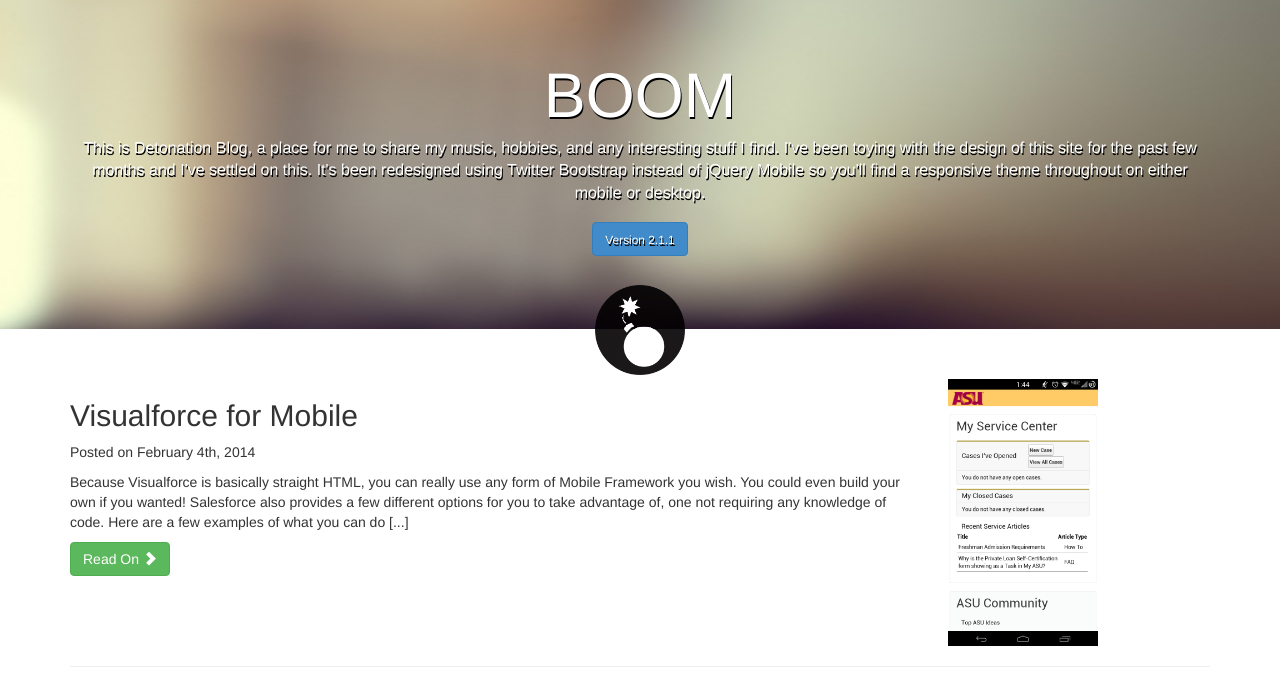
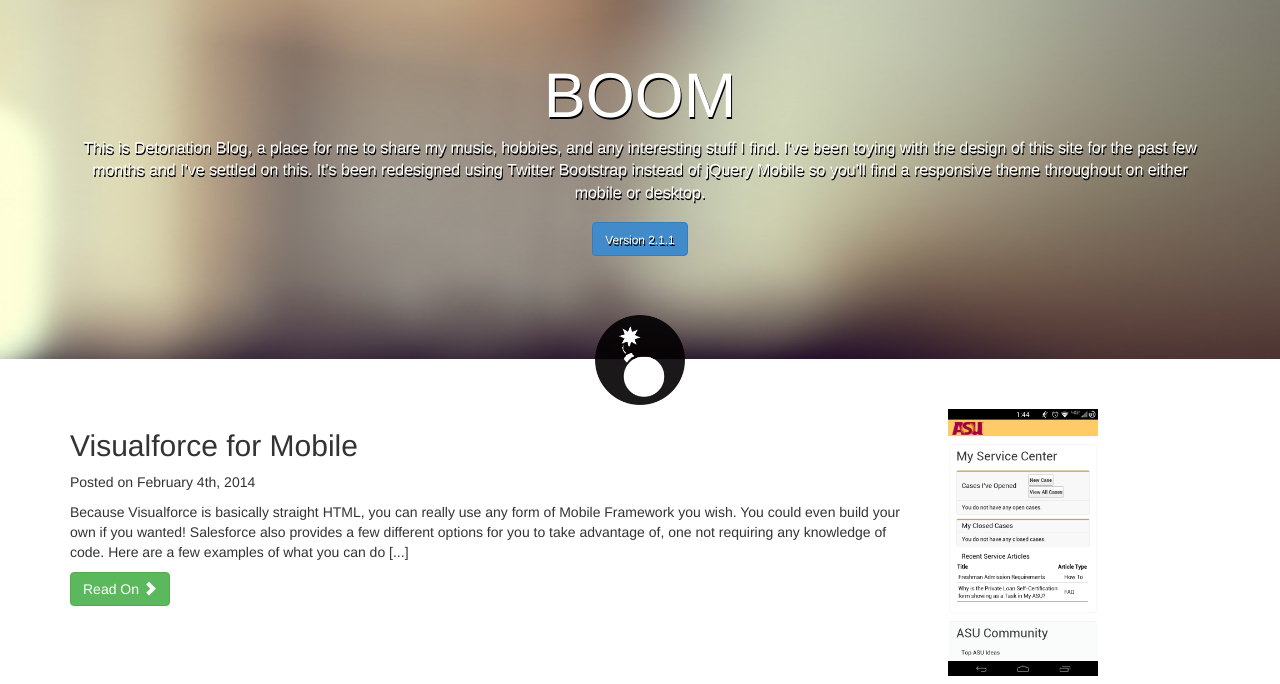
Before and after one commit to detonation0/detonation0.github.io, a plain HTML site: page index.html in a window 1280 px wide. Shown: the part 54-738 px from the top of the page. Drawn offline with nearby package versions, Linux system fonts and the light colour scheme.

Commit message:
Changed padding of bomb on front page.

```diff
--- a/style.css
+++ b/style.css
@@ -92,5 +92,5 @@ footer button {
     background-repeat: no-repeat;
     color: #fff;
     text-shadow:1px 2px #000;
-    padding-bottom: 70px;
+    padding-bottom: 100px;
 }
```
